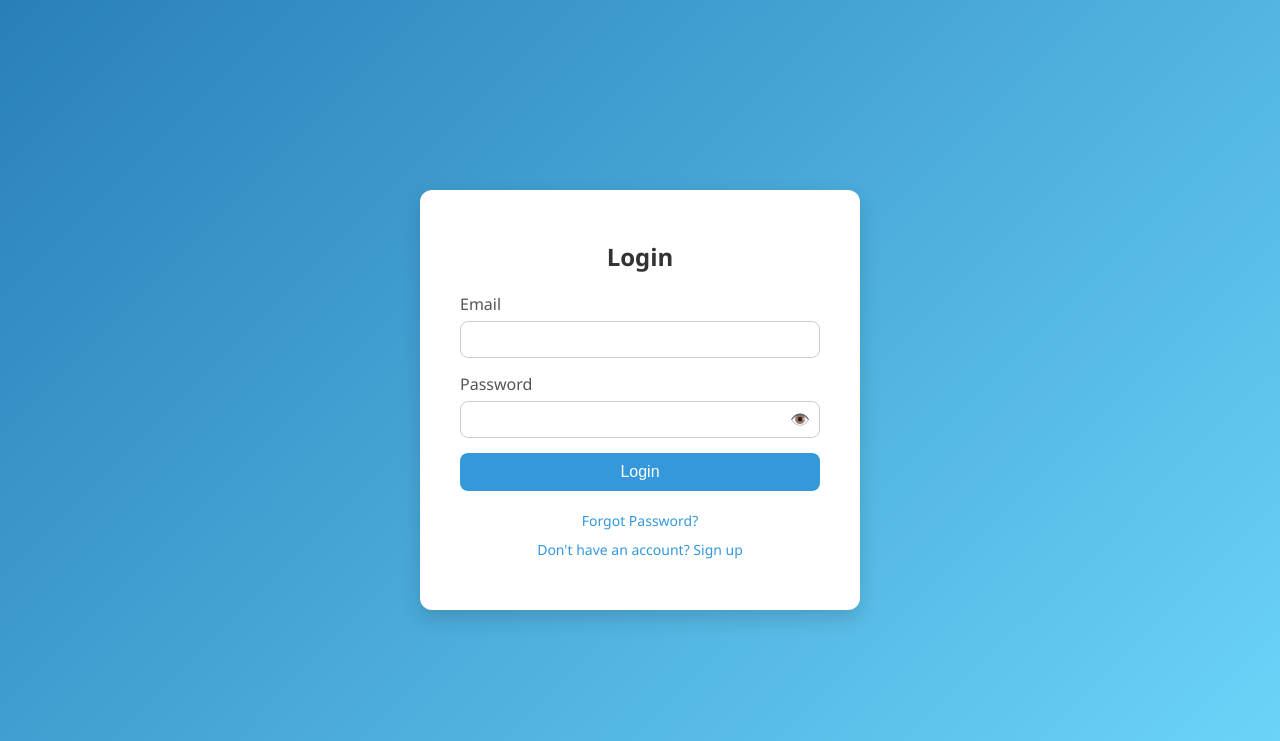
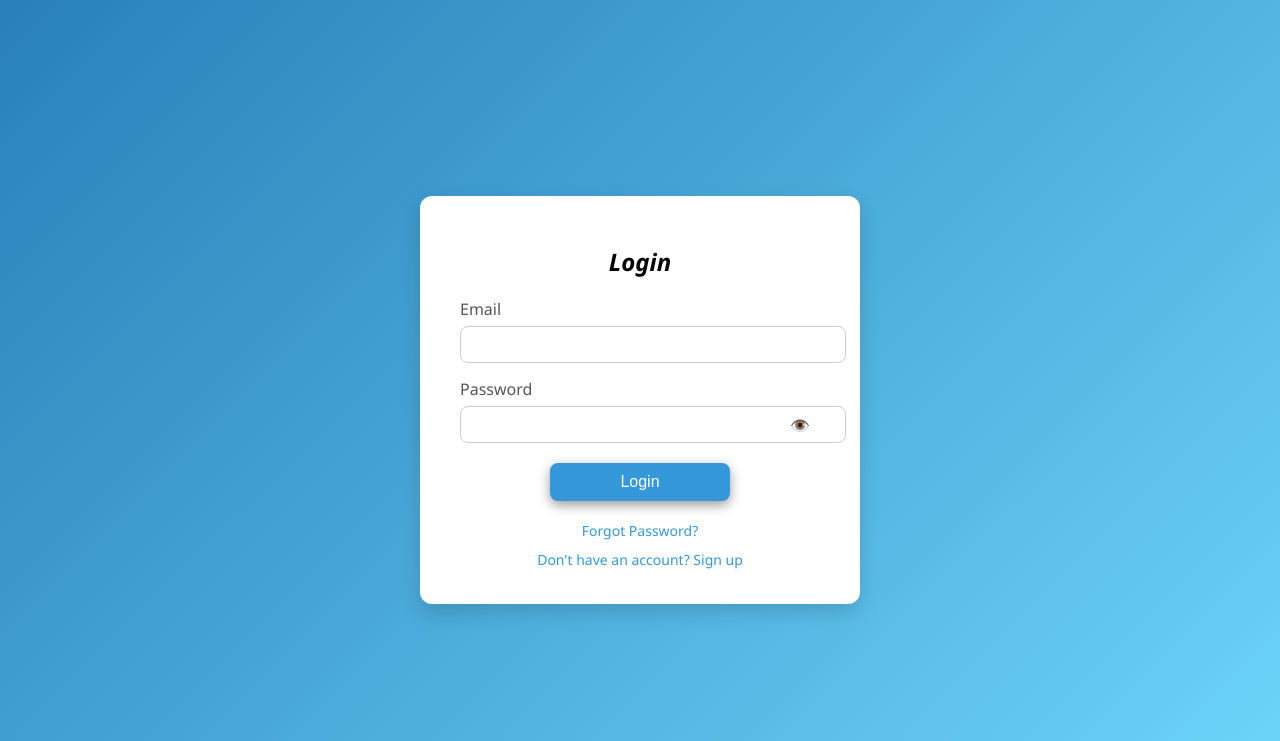
Before and after one commit to IshtishadAlamTishad/Task-Management-App, a PHP site: page /loginPage.html in a window 1280 px wide. Shown: the top 741 px of the page. Run offline with PHP 8.4, Linux system fonts and the light colour scheme.

Commit message:
updated login UI design

```diff
--- a/forgotPasswordPage.html
+++ b/forgotPasswordPage.html
@@ -1,3 +1,4 @@
+<!DOCTYPE html>
 <html>
 
   <head>
--- a/loginPage.html
+++ b/loginPage.html
@@ -1,3 +1,4 @@
+<!DOCTYPE html>
 <html>
     <head>
         <title>Login Page</title>
@@ -7,7 +8,7 @@
     <body>
     <div class="login-container">
         <form id="loginForm">
-        <h2>Login</h2>
+        <h2 id="loginTitleTxt">Login</h2>
 
         <div class="input-group">
             <label for="email">Email</label>
@@ -20,7 +21,6 @@
 
             <input type="password" id="password" required />
             <span id="togglePassword">👁️</span>
-            <!---->
             </div>
         </div>
 
--- a/loginPageStyle.css
+++ b/loginPageStyle.css
@@ -55,7 +55,7 @@
 }
 
 button {
-    width: 100%;
+  width: 50%;
   padding: 10px;
   border: none;
   background-color: #3498db;
@@ -63,10 +63,19 @@
   font-size: 16px;
   border-radius: 8px;
   cursor: pointer;
+  display: block;
+  margin: 20px auto 0 auto;
+  box-shadow: 0 4px 12px rgba(0, 0, 0, 0.4);
+  transition: background-color 0.3s ease,transform 0.2s ease;
 }
 
 button:hover {
   background-color: #2980b9;
+  transform: scale(1.05);
+}
+
+button:active {
+  transform: scale(0.95);
 }
 
 .message {
@@ -94,3 +103,9 @@
   color: #21618c;
   text-decoration: underline;
 }
+
+#loginTitleTxt {
+  font-style: italic;
+  color:rgb(0,0,0);
+  box-shadow: #333;
+}
--- a/signupPage.html
+++ b/signupPage.html
@@ -1,3 +1,4 @@
+<!DOCTYPE html>
 <html>
     <head>
         <title>signup page</title>
```
Also changed, not shown: forgotPasswordStyle.css (indentation only). Lines whose indentation alone changed are shown as unchanged.
